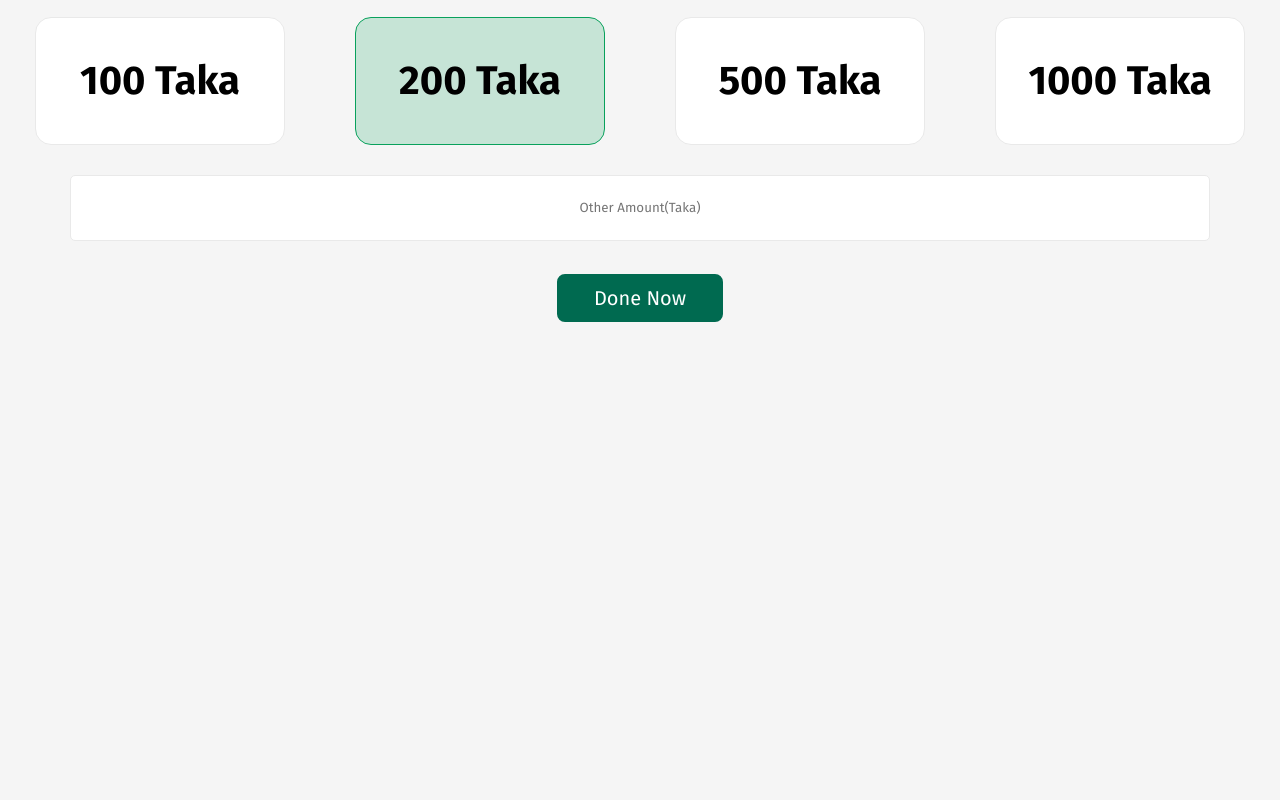
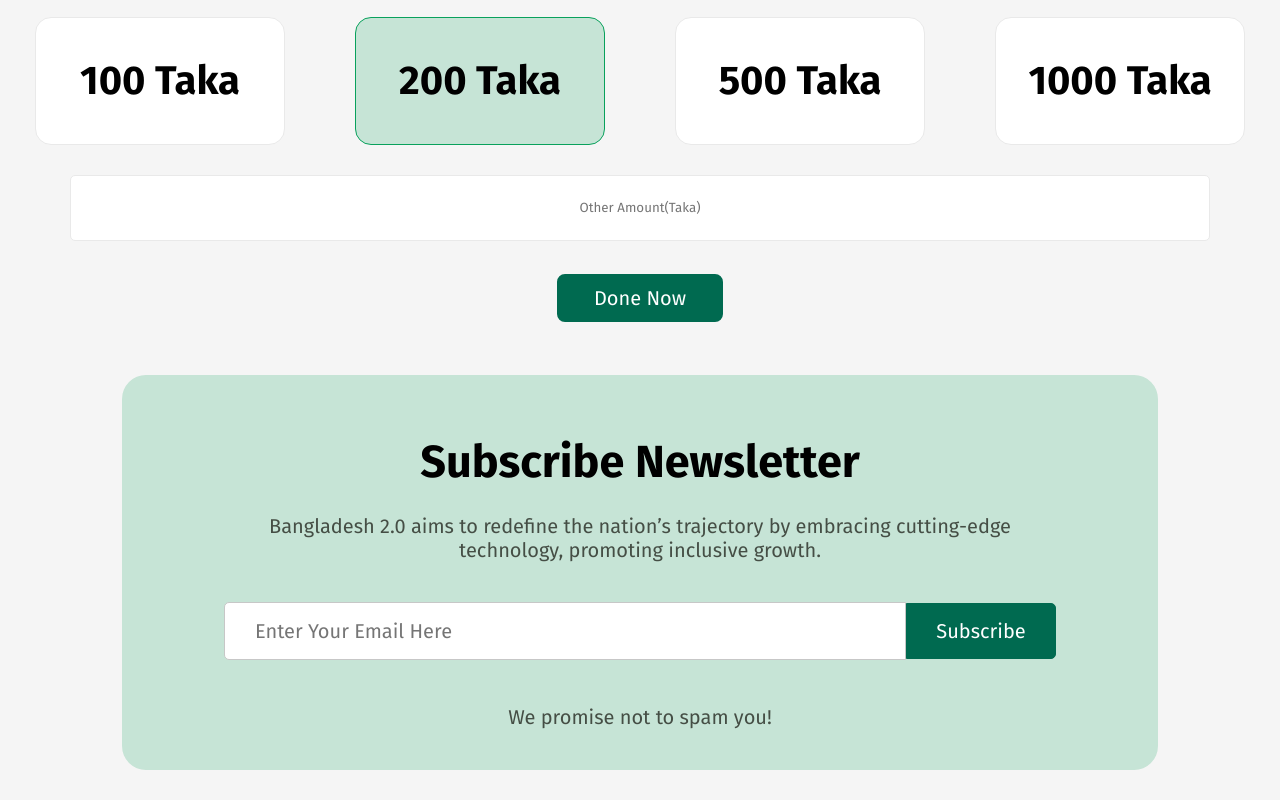
Before and after one commit to SKMPranto/Assignment-001-B11A1, a plain HTML site: page index.html in a window 1280 px wide. Shown: the part 3887-4687 px from the top of the page. Before the commit the page ends 4262 px from the top, so only its background shows below. Drawn offline with Linux system fonts and the light colour scheme.

Commit message:
Feedback section added

```diff
--- a/index.html
+++ b/index.html
@@ -1,16 +1,14 @@
 <!DOCTYPE html>
 <html lang="en">
+
 <head>
   <meta charset="UTF-8" />
   <meta name="viewport" content="width=device-width, initial-scale=1.0" />
   <title>Assignment 001 B11A1</title>
   <link rel="stylesheet" href="style.css" />
-    <link
-      rel="shortcut icon"
-      href="./assets/title-icon.png"
-      type="image/x-icon"
-    />
+  <link rel="shortcut icon" href="./assets/title-icon.png" type="image/x-icon" />
 </head>
+
 <body>
   <header>
     <nav>
@@ -43,31 +41,40 @@
     <!-- Vision Section -->
     <section class="vision">
       <h2 class="vision-title">The Vision of Future</h2>
-        <p class="vision-description dark-2">Bangladesh 2.0 aims to redefine the nation’s trajectory by embracing cutting-edge technology, promoting inclusive growth, and ensuring sustainability. With initiatives in renewable energy, digital transformation, and robust infrastructure, the country is set to become a global model of development.</p>
+      <p class="vision-description dark-2">Bangladesh 2.0 aims to redefine the nation’s trajectory by embracing
+        cutting-edge technology, promoting inclusive growth, and ensuring sustainability. With initiatives in renewable
+        energy, digital transformation, and robust infrastructure, the country is set to become a global model of
+        development.</p>
       <div class="vision-items">
         <div class="item-content box1">
           <img src="./assets/card-icon.png" alt="Image" class="vision-img">
           <h4 class="item-title">Digital Transformation</h4>
-              <p class="item-description">Creating a nationwide digital ecosystem to enhance connectivity and access to services for all citizens.</p>
+          <p class="item-description">Creating a nationwide digital ecosystem to enhance connectivity and access to
+            services for all citizens.</p>
           <button class="button3 btn-primary">Learn More</button>
         </div>
         <div class="item-content box2">
           <img src="./assets/card-icon.png" alt="Image" class="vision-img">
           <h4 class="item-title">Green Energy</h4>
-              <p class="item-description">Investments in solar and wind energy to ensure a sustainable and eco-friendly future.</p>
+          <p class="item-description">Investments in solar and wind energy to ensure a sustainable and eco-friendly
+            future.</p>
           <button class="button4 btn-primary">Learn More</button>
         </div>
         <div class="item-content box3">
           <img src="./assets/card-icon.png" alt="" class="vision-img">
           <h4 class="item-title">Modern Infrastructure</h4>
-              <p class="item-description">Building state-of-the-art infrastructure to support economic growth and global competitiveness.</p>
+          <p class="item-description">Building state-of-the-art infrastructure to support economic growth and global
+            competitiveness.</p>
           <button class="button5 btn-primary">Learn More</button>
         </div>
       </div>
       </div>
       <div class="quite-section">
-          <p class="quite">"Money begets money. If you don't have that, you wait around to be hired by somebody at the mercy of others. If you have that money in your hand, you desperately try to make the best use of it and move ahead. And that's generating income for yourself. "</p>
-          <p class="quite2 quite">"Today, the concept of business is to make money. Making money is the name of the business. "</p>
+        <p class="quite">"Money begets money. If you don't have that, you wait around to be hired by somebody at the
+          mercy of others. If you have that money in your hand, you desperately try to make the best use of it and move
+          ahead. And that's generating income for yourself. "</p>
+        <p class="quite-2 quite">"Today, the concept of business is to make money. Making money is the name of the
+          business. "</p>
         <h4 class="name">Dr. Muhammad Yunus</h4>
         <p class="name-title">Chief Adviser of the People's Republic of Bangladesh</p>
       </div>
@@ -84,7 +91,8 @@
               <th class="th2">Select Your Opinion</th>
             </tr>
             <tr class="tr-box">
-                <td class="td-size1">Do you believe Bangladesh is on the right path toward becoming a developed nation?</td>
+              <td class="td-size1">Do you believe Bangladesh is on the right path toward becoming a developed nation?
+              </td>
               <td class="td-size2">
                 <label for="opinion">
                   <select name="select" id="opinion">
@@ -95,7 +103,8 @@
               </td>
             </tr>
             <tr class="tr-box">
-                <td class="td-size1">Do you believe Bangladesh is on the right path toward becoming a developed nation?</td>
+              <td class="td-size1">Do you believe Bangladesh is on the right path toward becoming a developed nation?
+              </td>
               <td class="td-size2">
                 <label for="opinion">
                   <select name="select" id="opinion">
@@ -106,7 +115,8 @@
               </td>
             </tr>
             <tr class="tr-box">
-                <td class="td-size1">Do you believe Bangladesh is on the right path toward becoming a developed nation?</td>
+              <td class="td-size1">Do you believe Bangladesh is on the right path toward becoming a developed nation?
+              </td>
               <td class="td-size2">
                 <label for="opinion">
                   <select name="select" id="opinion">
@@ -124,18 +134,23 @@
     <!-- Recent news section  -->
     <section class="recent-news">
       <h1 class="section-title">Recent News</h1>
-        <p class="section-description">Bangladesh 2.0 aims to redefine the nation’s trajectory by embracing cutting-edge technology, promoting inclusive growth, and ensuring sustainability. With initiatives in renewable energy, digital transformation, and robust infrastructure, the country is set to become a global model of development.</p>
+      <p class="section-description">Bangladesh 2.0 aims to redefine the nation’s trajectory by embracing cutting-edge
+        technology, promoting inclusive growth, and ensuring sustainability. With initiatives in renewable energy,
+        digital transformation, and robust infrastructure, the country is set to become a global model of development.
+      </p>
       <div class="news-container">
         <div class="news-container2">
           <div class="news-content">
-              <div><img src="./assets/satelite.png" alt="Image"  class="content-img"></div>
+            <div><img src="./assets/satelite.png" alt="Image" class="content-img"></div>
             <div class="content-items">
               <h3 class="news-title">Bangladesh Launches New Satellite</h3>
               <img src="./assets/al-jazeera.png" alt="Image" class="aljazera">
               <p class="time news-description">Date: 05/01/2025 <span></span>Time: 10.25 PM</p>
-                <p class="news-description">Not until the creation and maintenance of decent conditions of life for all people are recognized and accepted as a common obligation of all people and all countries—not until then shall we,
+              <p class="news-description">Not until the creation and maintenance of decent conditions of life for all
+                people are recognized and accepted as a common obligation of all people and all countries—not until then
+                shall we,
                 with a certain degree of justification, be able to speak of humankind as civilized</p>
-                <button class="button6 btn-primary" >Read More</button>
+              <button class="button6 btn-primary">Read More</button>
             </div>
           </div>
         </div>
@@ -146,24 +161,28 @@
               <h3 class="news-title">Bangladesh Launches New Satellite</h3>
               <img src="./assets/al-jazeera.png" alt="Image" class="aljazera">
               <p class="time news-description">Date: 05/01/2025 <span></span>Time: 10.25 PM</p>
-                <p class="news-description">Not until the creation and maintenance of decent conditions of life for all people are recognized and accepted as a common obligation of all people and all countries—not until then shall we,
+              <p class="news-description">Not until the creation and maintenance of decent conditions of life for all
+                people are recognized and accepted as a common obligation of all people and all countries—not until then
+                shall we,
                 with a certain degree of justification, be able to speak of humankind as civilized</p>
-                <button class="button6 btn-primary" >Read More</button>
+              <button class="button6 btn-primary">Read More</button>
             </div>
-              <div><img src="./assets/satelite.png" alt="Image"  class="content-img"></div>
+            <div><img src="./assets/satelite.png" alt="Image" class="content-img"></div>
           </div>
         </div>
 
         <div class="news-container2">
           <div class="news-content">
-              <div><img src="./assets/satelite.png" alt="Image"  class="content-img"></div>
+            <div><img src="./assets/satelite.png" alt="Image" class="content-img"></div>
             <div class="content-items">
               <h3 class="news-title">Bangladesh Launches New Satellite</h3>
               <img src="./assets/al-jazeera.png" alt="Image" class="aljazera">
               <p class="time news-description">Date: 05/01/2025 <span></span>Time: 10.25 PM</p>
-                <p class="news-description">Not until the creation and maintenance of decent conditions of life for all people are recognized and accepted as a common obligation of all people and all countries—not until then shall we,
+              <p class="news-description">Not until the creation and maintenance of decent conditions of life for all
+                people are recognized and accepted as a common obligation of all people and all countries—not until then
+                shall we,
                 with a certain degree of justification, be able to speak of humankind as civilized</p>
-                <button class="button6 btn-primary" >Read More</button>
+              <button class="button6 btn-primary">Read More</button>
             </div>
           </div>
         </div>
@@ -176,7 +195,9 @@
 
     <section class="donate">
       <h1 class="donate-title">Donate Today</h1>
-        <p class="donate-description">Bangladesh 2.0 aims to redefine the nation’s trajectory by embracing cutting-edge technology, promoting inclusive growth, and ensuring sustainability. <br> With initiatives in renewable energy, digital transformation, and robust infrastructure.</p>
+      <p class="donate-description">Bangladesh 2.0 aims to redefine the nation’s trajectory by embracing cutting-edge
+        technology, promoting inclusive growth, and ensuring sustainability. <br> With initiatives in renewable energy,
+        digital transformation, and robust infrastructure.</p>
       <div class="donate-container">
         <div class="D-amount">
           <button class="D-btn">100 Taka</button>
@@ -202,7 +223,23 @@
 
     </section>
 
+    <!-- Feedback section -->
+    <section class="feedback">
+      <div class="feedback-container">
+        <h1 class="feedback-title">Subscribe Newsletter</h1>
+        <p class="feedback-description">Bangladesh 2.0 aims to redefine the nation’s trajectory by embracing
+          cutting-edge <br> technology, promoting inclusive growth.</p>
+        <div class="input-feedback">
+          <label for="email">
+            <input type="email" name="email" id="email" placeholder="Enter Your Email Here"><button
+              class="button btn-primary">Subscribe</button>
+          </label>
 
+        </div>
+        <p class="feedback-description">We promise not to spam you!</p>
+      </div>
+
+    </section>
 
 
 
@@ -210,4 +247,5 @@
   </main>
   <footer></footer>
 </body>
+
 </html>
--- a/style.css
+++ b/style.css
@@ -214,7 +214,7 @@ body {
   padding-left: 25px;
   padding-top: 49px;
 }
-.quite2 {
+.quite-2 {
   padding-top: 8px;
 }
 .name {
@@ -444,3 +444,58 @@ span {
 .donate-button {
   text-align: center;
 }
+
+/* Feedback section styles */
+
+.feedback {
+  width: 81%;
+  height: 395px;
+  background-color: #c6e4d6;
+  border-radius: 24px;
+  margin: 30px auto;
+}
+/* .feedback-container{
+  width: 750px;
+  height: 235px;
+  padding: 30px auto;
+  background-color: #09a15c;
+} */
+.feedback-title {
+  font-size: 45px;
+  font-weight: bold;
+  text-align: center;
+  padding-top: 60px;
+}
+.feedback-description {
+  font-size: 20px;
+  text-align: center;
+  color: #454e45;
+  padding-top: 25px;
+}
+.input-feedback {
+  text-align: center;
+  margin: 40px 0 20px 0;
+}
+#email {
+  width: 650px;
+  height: 56px;
+  text-align: justify;
+  font-size: 20px;
+  border: none;
+  border-radius: 5px 0 0 5px;
+  border: 1px solid rgb(199, 199, 199);
+  padding-left: 30px;
+}
+.button {
+  width: 150px;
+  height: 56px;
+  font-size: 20px;
+  margin: 0;
+  padding: 0;
+  border-radius: 0 5px 5px 0;
+  border: 1px solid #006a50;
+}
+.button:hover {
+  background-color: white;
+  color: #006a50;
+}
```
Lines whose indentation alone changed are shown as unchanged.
